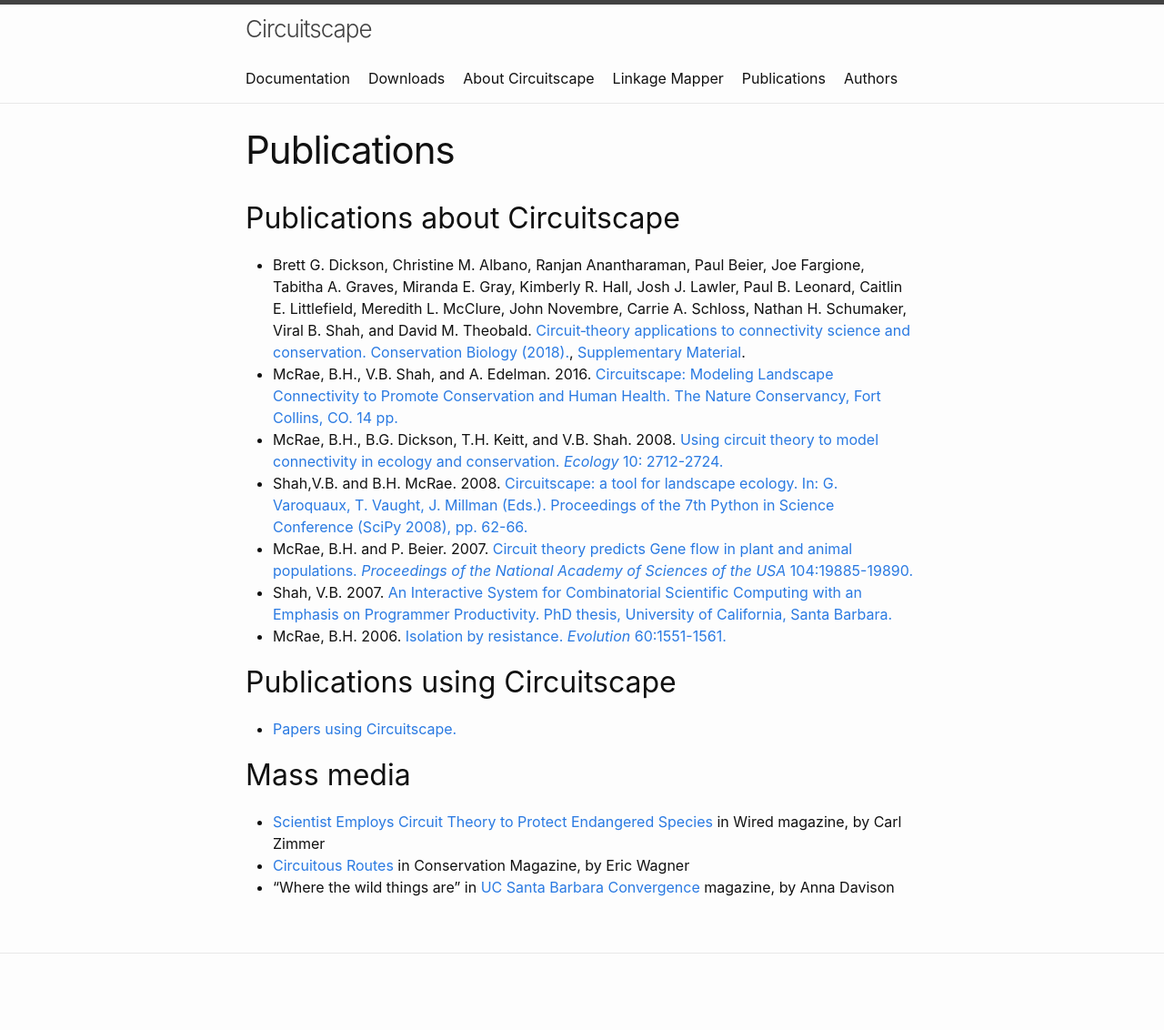
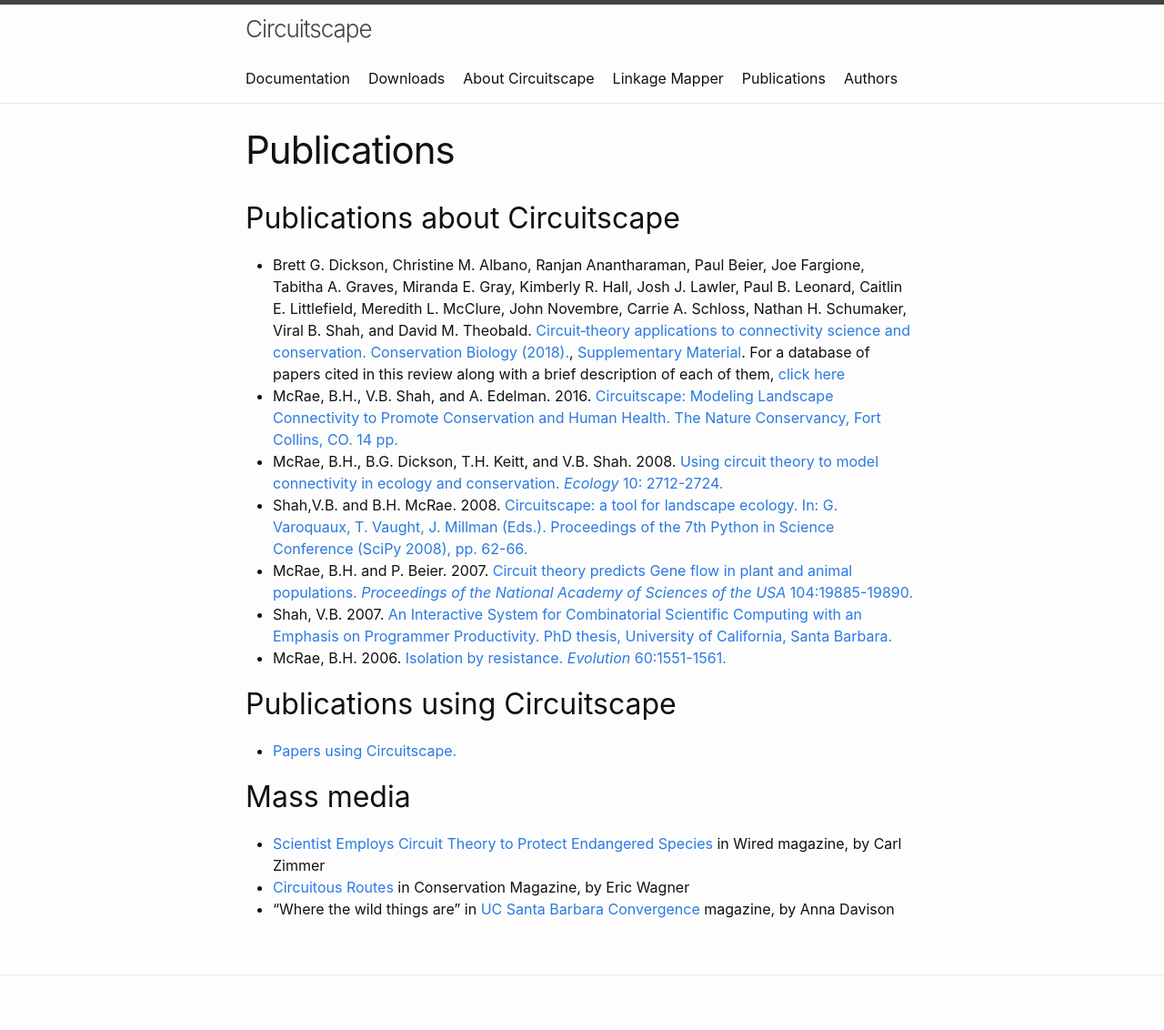
Before and after one commit to Circuitscape/www.circuitscape.org, a Jekyll site: the page built from pubs.md, in a window 1280 px wide. Shown: the whole page at 91% size. Built offline with Jekyll 4.4.1, drawn with Linux system fonts in a browser that asks for light colours; before the commit the page ends 1108 px from its top, so only the background shows below that.

Commit message:
Add CS review database

```diff
--- a/pubs.md
+++ b/pubs.md
@@ -1,10 +1,12 @@
 ---
 layout: page
+
 title: Publications
 ---
 
 ## Publications about Circuitscape
-- Brett G. Dickson, Christine M. Albano, Ranjan Anantharaman, Paul Beier, Joe Fargione, Tabitha A. Graves, Miranda E. Gray, Kimberly R. Hall, Josh J. Lawler, Paul B. Leonard, Caitlin E. Littlefield, Meredith L. McClure, John Novembre, Carrie A. Schloss, Nathan H. Schumaker, Viral B. Shah, and David M. Theobald. [Circuit‐theory applications to connectivity science and conservation. Conservation Biology (2018).](pubs/Dickson_et_al_ConsBio.pdf), [Supplementary Material](https://onlinelibrary.wiley.com/action/downloadSupplement?doi=10.1111%2Fcobi.13230&file=cobi13230-sup-0001-SuppMat.docx).
+
+- Brett G. Dickson, Christine M. Albano, Ranjan Anantharaman, Paul Beier, Joe Fargione, Tabitha A. Graves, Miranda E. Gray, Kimberly R. Hall, Josh J. Lawler, Paul B. Leonard, Caitlin E. Littlefield, Meredith L. McClure, John Novembre, Carrie A. Schloss, Nathan H. Schumaker, Viral B. Shah, and David M. Theobald. [Circuit‐theory applications to connectivity science and conservation. Conservation Biology (2018).](pubs/Dickson_et_al_ConsBio.pdf), [Supplementary Material](https://onlinelibrary.wiley.com/action/downloadSupplement?doi=10.1111%2Fcobi.13230&file=cobi13230-sup-0001-SuppMat.docx). For a database of papers cited in this review along with a brief description of each of them, [click here](pubs/CSreview.xlsx)
 - McRae, B.H., V.B. Shah, and A. Edelman. 2016. [Circuitscape: Modeling Landscape Connectivity to Promote Conservation and Human Health. The Nature Conservancy, Fort Collins, CO. 14 pp.](pubs/circuitscape_whitepaper.pdf)
 - McRae, B.H., B.G. Dickson, T.H. Keitt, and V.B. Shah. 2008. [Using circuit theory to model connectivity in ecology and conservation. *Ecology* 10: 2712-2724.](pubs/McRae_et_al_2008_Ecology.pdf)
 - Shah,V.B. and B.H. McRae. 2008. [Circuitscape: a tool for landscape ecology. In: G. Varoquaux, T. Vaught, J. Millman (Eds.). Proceedings of the 7th Python in Science Conference (SciPy 2008), pp. 62-66.](pubs/Shah_McRae_Circuitscape_Python_Scipy08.pdf)
```
Also changed, not shown: 1 other file.
